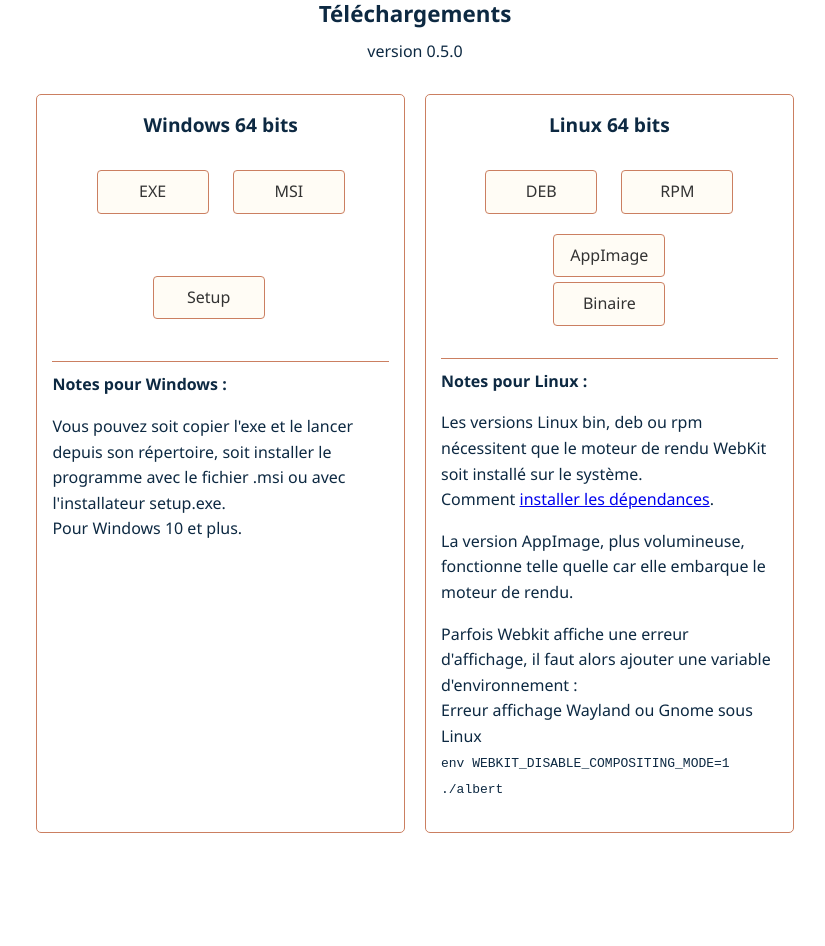
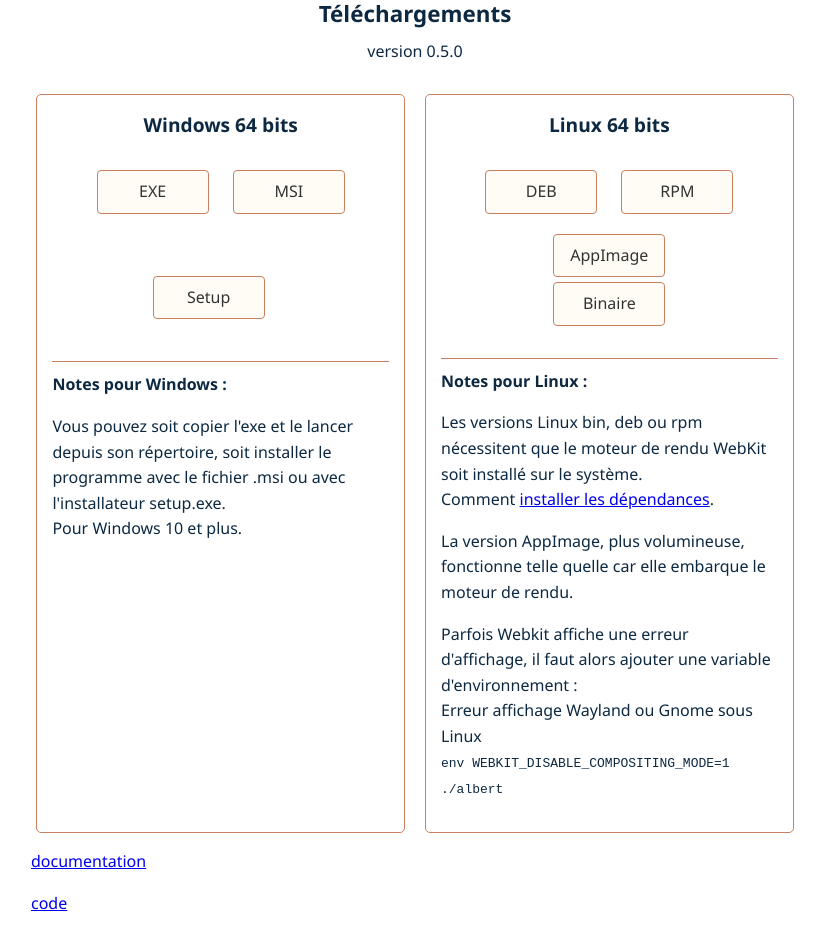
Before and after one commit to jbousquie/albertine_site, a plain HTML site: page index.html in a window 1280 px wide. Shown: the whole page, without its empty margins (225-1050 px from the left). Before the commit the page ends 863 px from the top, so only its background shows below. Drawn offline with Linux system fonts and the light colour scheme.

Commit message:
Update index.html

```diff
--- a/index.html
+++ b/index.html
@@ -60,6 +60,10 @@
                 </p>
             </div>
         </div>
+        <footer>
+            <p><a href="./doc/index.html">documentation</a></p>
+            <p><a href="https://github.com/jbousquie/albert" target="_blank">code</a></p>
+        </footer>
      </main>
      <script>
         // Fonction de récupération de la version dans la page HTML
```
